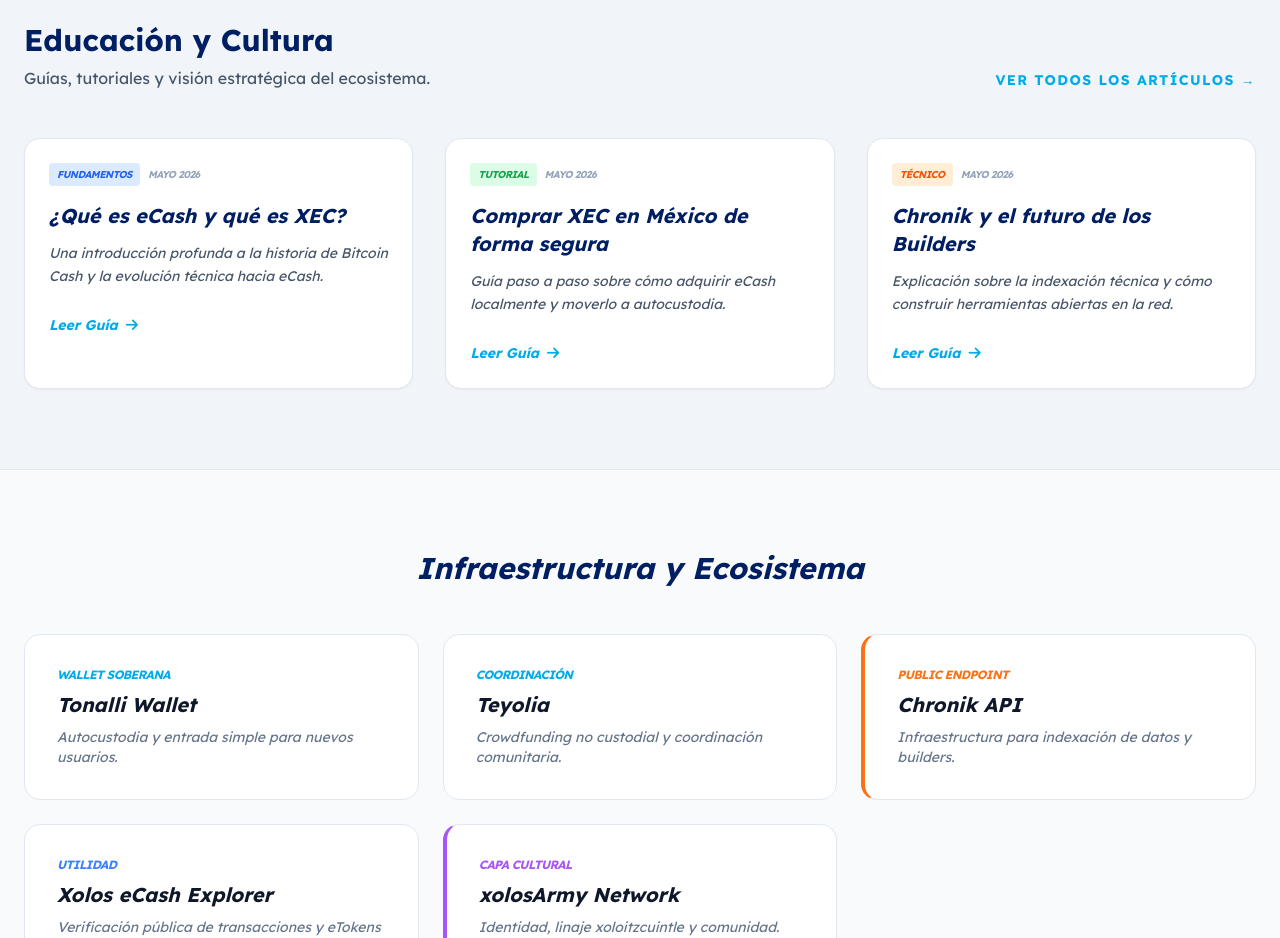
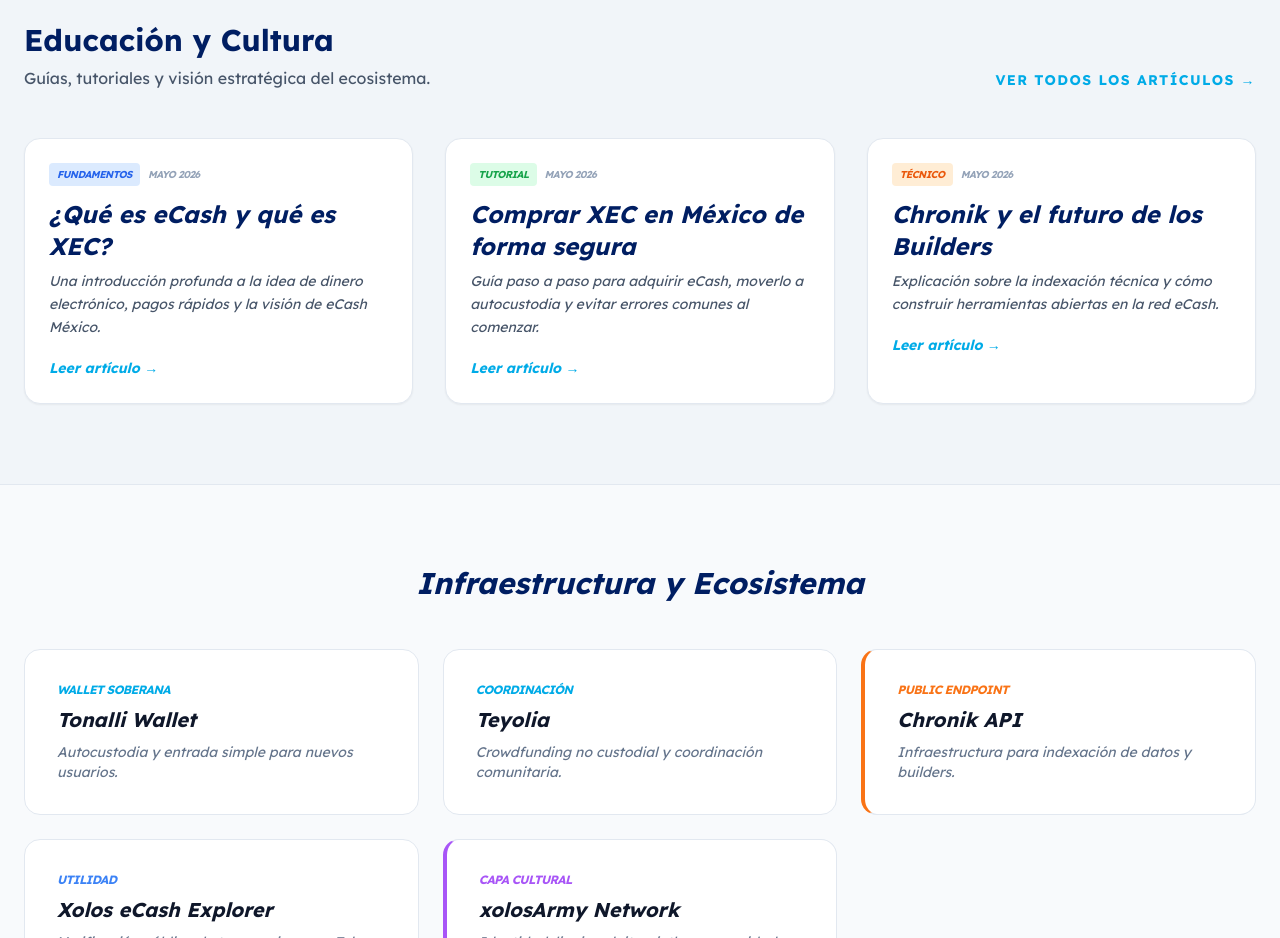
Before and after one commit to XolosRMZ/ecash-mexico, a plain HTML site: page index.html in a window 1280 px wide. Shown: the part 1000-1938 px from the top of the page. Drawn offline with nearby package versions, Linux system fonts and the light colour scheme.

Commit message:
Update index.html

```diff
--- a/index.html
+++ b/index.html
@@ -82,46 +82,45 @@
             </div>
 
             <div class="grid md:grid-cols-3 gap-8 italic">
-                <article class="blog-card bg-white rounded-2xl shadow-sm border border-slate-200 overflow-hidden transition-all duration-300">
-                    <div class="p-6">
-                        <div class="flex items-center gap-2 mb-4">
+                <article class="bg-white border border-slate-200 rounded-2xl p-6 shadow-sm hover:border-[#00abe7] transition-colors">
+    <div class="flex items-center gap-2 mb-3">
         <span class="bg-blue-100 text-blue-600 text-[10px] font-bold px-2 py-1 rounded uppercase tracking-tighter">Fundamentos</span>
         <span class="text-slate-400 text-[10px] font-bold uppercase tracking-tighter">Mayo 2026</span>
     </div>
-                        <h3 class="text-xl font-bold mb-3 text-[#001e62]">¿Qué es eCash y qué es XEC?</h3>
-                        <p class="text-slate-600 text-sm mb-6 leading-relaxed">Una introducción profunda a la historia de Bitcoin Cash y la evolución técnica hacia eCash.</p>
-                        <a href="#" class="inline-flex items-center text-[#00abe7] font-bold text-sm group">
-                            Leer Guía <i class="fas fa-arrow-right ml-2 transition-transform group-hover:translate-x-1"></i>
-                        </a>
-                    </div>
+    <h2 class="text-2xl font-bold text-[#001e62] mb-2">
+        <a href="que-es-ecash.html" class="hover:text-[#00abe7]">¿Qué es eCash y qué es XEC?</a>
+    </h2>
+    <p class="text-slate-600 text-sm mb-4 leading-relaxed">
+        Una introducción profunda a la idea de dinero electrónico, pagos rápidos y la visión de eCash México.
+    </p>
+    <a href="que-es-ecash.html" class="text-[#00abe7] font-bold text-sm hover:underline">Leer artículo →</a>
 </article>
 
-                <article class="blog-card bg-white rounded-2xl shadow-sm border border-slate-200 overflow-hidden transition-all duration-300">
-                    <div class="p-6">
-                        <div class="flex items-center gap-2 mb-4">
+               <article class="bg-white border border-slate-200 rounded-2xl p-6 shadow-sm hover:border-[#00abe7] transition-colors">
+    <div class="flex items-center gap-2 mb-3">
         <span class="bg-green-100 text-green-600 text-[10px] font-bold px-2 py-1 rounded uppercase tracking-tighter">Tutorial</span>
         <span class="text-slate-400 text-[10px] font-bold uppercase tracking-tighter">Mayo 2026</span>
     </div>
-                        <h3 class="text-xl font-bold mb-3 text-[#001e62]">Comprar XEC en México de forma segura</h3>
-                        <p class="text-slate-600 text-sm mb-6 leading-relaxed">Guía paso a paso sobre cómo adquirir eCash localmente y moverlo a autocustodia.</p>
-                        <a href="#" class="inline-flex items-center text-[#00abe7] font-bold text-sm group">
-                            Leer Guía <i class="fas fa-arrow-right ml-2 transition-transform group-hover:translate-x-1"></i>
-                        </a>
-                    </div>
+    <h2 class="text-2xl font-bold text-[#001e62] mb-2">
+        <a href="comprar-xec-en-mexico.html" class="hover:text-[#00abe7]">Comprar XEC en México de forma segura</a>
+    </h2>
+    <p class="text-slate-600 text-sm mb-4 leading-relaxed">
+        Guía paso a paso para adquirir eCash, moverlo a autocustodia y evitar errores comunes al comenzar.
+    </p>
+    <a href="comprar-xec-en-mexico.html" class="text-[#00abe7] font-bold text-sm hover:underline">Leer artículo →</a>
 </article>
-
-                <article class="blog-card bg-white rounded-2xl shadow-sm border border-slate-200 overflow-hidden transition-all duration-300">
-                    <div class="p-6">
-                        <div class="flex items-center gap-2 mb-4">
+                <article class="bg-white border border-slate-200 rounded-2xl p-6 shadow-sm hover:border-[#00abe7] transition-colors">
+    <div class="flex items-center gap-2 mb-3">
         <span class="bg-orange-100 text-orange-600 text-[10px] font-bold px-2 py-1 rounded uppercase tracking-tighter">Técnico</span>
         <span class="text-slate-400 text-[10px] font-bold uppercase tracking-tighter">Mayo 2026</span>
     </div>
-                        <h3 class="text-xl font-bold mb-3 text-[#001e62]">Chronik y el futuro de los Builders</h3>
-                        <p class="text-slate-600 text-sm mb-6 leading-relaxed">Explicación sobre la indexación técnica y cómo construir herramientas abiertas en la red.</p>
-                        <a href="#" class="inline-flex items-center text-[#00abe7] font-bold text-sm group">
-                            Leer Guía <i class="fas fa-arrow-right ml-2 transition-transform group-hover:translate-x-1"></i>
-                        </a>
-                    </div>
+    <h2 class="text-2xl font-bold text-[#001e62] mb-2">
+        <a href="chronik-builders-ecash.html" class="hover:text-[#00abe7]">Chronik y el futuro de los Builders</a>
+    </h2>
+    <p class="text-slate-600 text-sm mb-4 leading-relaxed">
+        Explicación sobre la indexación técnica y cómo construir herramientas abiertas en la red eCash.
+    </p>
+    <a href="chronik-builders-ecash.html" class="text-[#00abe7] font-bold text-sm hover:underline">Leer artículo →</a>
 </article>
             </div>
         </div>
```
Lines whose indentation alone changed are shown as unchanged.
